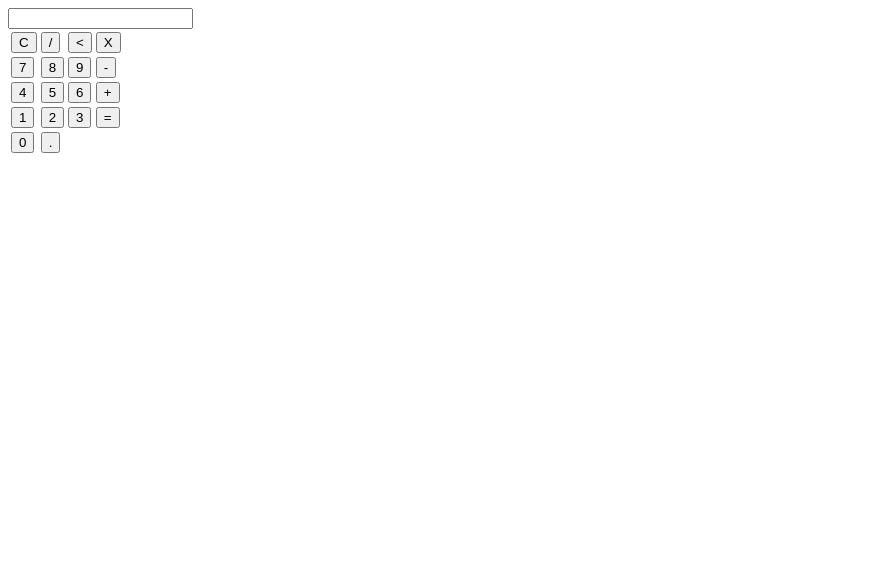
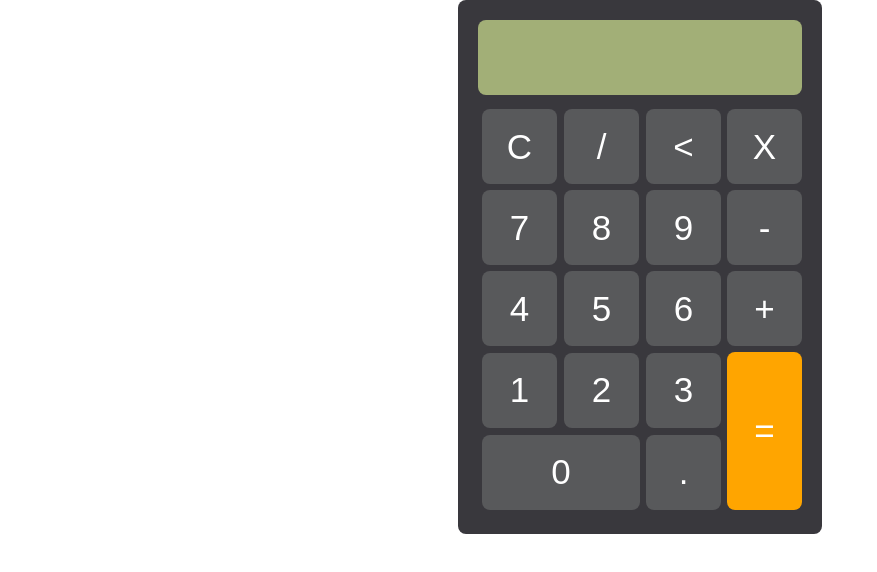
Before and after one commit to ji-munozf/Calculadora, a plain HTML site: page index.html in a window 1280 px wide. Shown: the whole page, without its empty margins (0-877 px from the left). Drawn offline with nearby package versions, Linux system fonts and the light colour scheme.

Commit message:
CSS listo y en index el signo = el color de fondo se cambio a orange y en 0 se cambio el ancho del boton

```diff
--- a/css/style.css
+++ b/css/style.css
@@ -0,0 +1,29 @@
+* {
+	margin: 0;
+	padding: 0;
+	font-size: 35px;
+}
+.calcu {
+	width: 324px;
+	margin: auto;
+	background-color: #39383d;
+	padding: 20px;
+	border-radius: 8px;
+}
+.calcu-display {
+	width: 100%;
+	height: 75px;
+	border:none;
+	background-color: #a2af77;
+	margin-bottom: 10px;
+	border-radius:8px;
+}
+input[type=button] {
+	width: 75px;
+	height: 75px;
+	margin: 2px;
+	color: #fff;
+	border:none;
+	border-radius: 8px;
+	background-color: #58595b
+}
--- a/index.html
+++ b/index.html
@@ -6,6 +6,7 @@
     <meta name="viewport" content="width=device-width, initial-scale=1.0">
     <title>Calculadora</title>
     <script src="https://code.jquery.com/jquery-3.6.0.min.js" integrity="sha256-/xUj+3OJU5yExlq6GSYGSHk7tPXikynS7ogEvDej/m4=" crossorigin="anonymous"></script>
+    <link rel="stylesheet" type="text/css" href="css/style.css">
 </head>
 <body>
     <div class="calcu ">
@@ -35,10 +36,10 @@
                 <td><input type="button" value="1" onclick="insrt(1)"></td>
                 <td><input type="button" value="2" onclick="insrt(2)"></td>
                 <td><input type="button" value="3" onclick="insrt(3)"></td>
-                <td><input type="button" value="=" onclick="eql()"></td>
+                <td rowspan=2><input type="button" value="=" onclick="eql()"  style="height: 158px; background-color: orange"></td>
             </tr>
             <tr>
-                <td><input type="button" value="0" onclick="insrt(0)"></td>
+                <td colspan="2"><input type="button" value="0" onclick="insrt(0)" style="width: 158px; ;"></td>
                 <td><input type="button" value="." onclick="insrt('.')"></td>
             </tr>
         </table>
```
